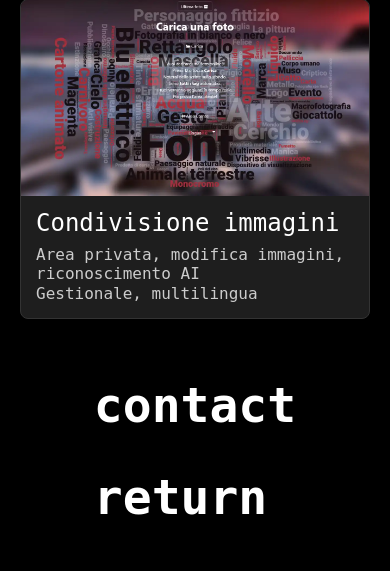
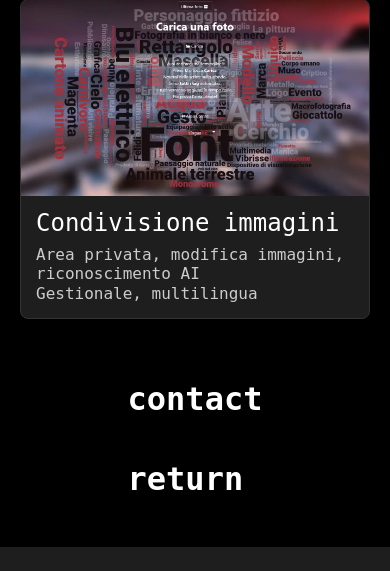
Before and after one commit to Sneffel/Bruno-Neureiter, a PHP site: page /web/ in a window 390 px wide. Shown: the part 1845-2416 px from the top of the page. After the commit the page ends 2392 px from the top, so only its background shows below. Run offline with PHP 8.4, Linux system fonts and the light colour scheme.

Commit message:
font-size for buttons

```diff
--- a/css/web.css
+++ b/css/web.css
@@ -105,9 +105,12 @@ font-family: 'Space Mono', monospace;
         flex: 1 1 100%;
     }
 }
-h1,.h1{
+h1{
     font-size: clamp(3rem, 5.5vw, 15rem);
     font-weight: bold;
+}
+.buttons{
+  font-size: clamp(2rem, 5.5vw, 15rem);
 }
 span.line {
     display: inline-block;
--- a/web/index.html
+++ b/web/index.html
@@ -82,9 +82,9 @@
         </div>
     </div>
     <div class="my-5 cont">
-        <h1 onclick="decodeEmail()" id="email" style="cursor: pointer;" data-value="contact">contact</h1>
+        <h1 class="buttons" onclick="decodeEmail()" id="email" style="cursor: pointer;" data-value="contact">contact</h1>
         <a href="../">
-            <h1 class="pt-5" data-value="return">return</h2>
+            <h1 class="pt-5 buttons" data-value="return">return</h2>
         </a>
     </div>
     <script src="../js/js2.js"></script>
```
